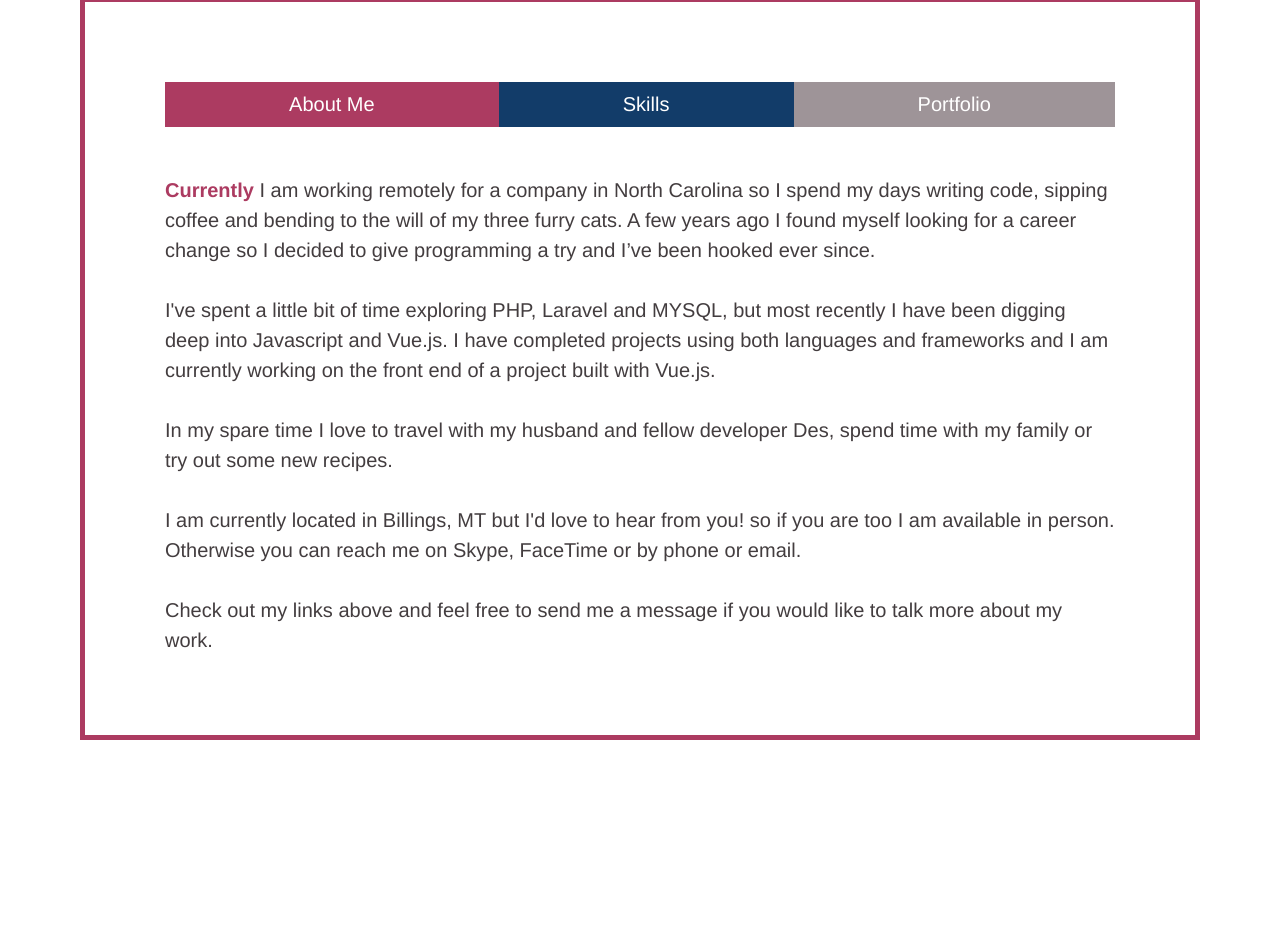
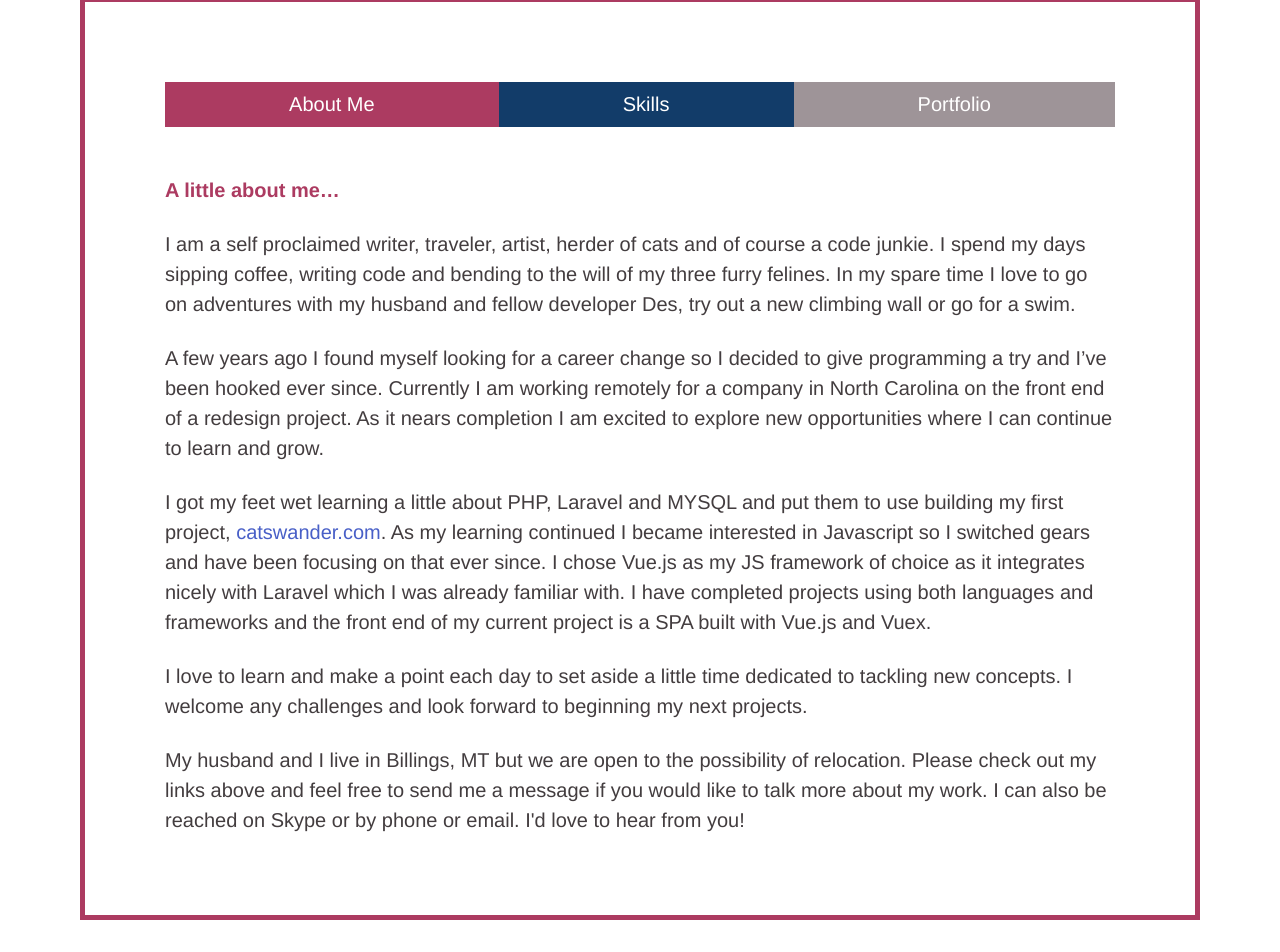
Before and after one commit to mandyrush/AmandaRush, a Vue app: page / in a window 1280 px wide. Shown: the part 403-1355 px from the top of the page. Before the commit the page ends 1223 px from the top, so only its background shows below. Built offline with nearby package versions, Linux system fonts and the light colour scheme.

Commit message:
Add about me page content

```diff
--- a/src/views/AboutMe.vue
+++ b/src/views/AboutMe.vue
@@ -1,30 +1,40 @@
 <template>
     <div class="description">
         <p>
-            <strong class="text-highlight">Currently</strong> I am working remotely for a company in North Carolina so I spend my days writing
-            code, sipping coffee and bending to the will of my three furry cats. A few years ago I found
-            myself looking for a career change so I decided to give programming a try and I’ve been
-            hooked ever since.
-        </p><br>
+            <strong class="text-highlight">A little about me…</strong>
+        </p>
 
         <p>
-            I've spent a little bit of time exploring PHP, Laravel and MYSQL, but most recently I have
-            been digging deep into Javascript and Vue.js. I have completed projects using both languages
-            and frameworks and I am currently working on the front end of a project built with Vue.js.
-        </p><br>
+        I am a self proclaimed writer, traveler, artist, herder of cats and of course a code junkie. I spend my days
+        sipping coffee, writing code and bending to the will of my three furry felines. In my spare time I love to go
+        on adventures with my husband and fellow developer Des, try out a new climbing wall or go for a swim.
+        </p>
 
         <p>
-            In my spare time I love to travel with my husband and fellow developer Des, spend time with
-            my family or try out some new recipes.
-        </p><br>
-
-        <p> I am currently located in Billings, MT but I'd love to hear from you! so if you are too I am available in person. Otherwise
-            you can reach me on Skype, FaceTime or by phone or email.
-        </p><br>
+        A few years ago I found myself looking for a career change so I decided to give programming a try and I’ve
+        been hooked ever since. Currently I am working remotely for a company in North Carolina on the front end of
+        a redesign project. As it nears completion I am excited to explore new opportunities where I can continue to
+        learn and grow.
+        </p>
 
         <p>
-            Check out my links above and feel free to send me a message if you would like to talk more
-            about my work.
+        I got my feet wet learning a little about PHP, Laravel and MYSQL and put them to use building my first project,
+        <a href="http://catswander.com/" target="_blank" class="project-title link">catswander.com</a>. As my learning
+        continued I became interested in Javascript so I switched gears and have been focusing on that ever since. I
+        chose Vue.js as my JS framework of choice as it integrates nicely with Laravel which I was already familiar
+        with. I have completed projects using both languages and frameworks and the front end of my current project is
+        a SPA built with Vue.js and Vuex.
+        </p>
+
+        <p>
+        I love to learn and make a point each day to set aside a little time dedicated to tackling new concepts. I
+        welcome any challenges and look forward to beginning my next projects.
+        </p>
+
+        <p>
+        My husband and I live in Billings, MT but we are open to the possibility of relocation. Please check out my
+        links above and feel free to send me a message if you would like to talk more about my work. I can also be
+        reached on Skype or by phone or email. I'd love to hear from you!
         </p>
     </div>
 </template>
@@ -32,5 +42,8 @@
 <style lang="scss" scoped>
     .description {
         overflow: scroll;
+        p:not(:last-child) {
+            margin-bottom: 1.5rem;
+        }
     }
 </style>
--- a/src/views/Portfolio.vue
+++ b/src/views/Portfolio.vue
@@ -43,7 +43,7 @@
                     I created this project for my mom. She is an amazing and talented seamstress in her spare time and I wanted
                     to give her a place to show off her work. It began as a Laravel project but as it progressed I refactored to
                     include Vue.js along with some Javascript. It was also built to be fully responsive and includes a contact
-                    form with validation and Bulma.io as the css framework.
+                    form with validation and Bulma as the css framework.
                 </p>
             </div>
         </div>
@@ -60,8 +60,8 @@
 
                 <p class="project-description">
                     Currently I am working remotely for Fragment Labs on a redesign of expresslabs.com. The frontend that I am creating is
-                    an SPA built with Laravel, Vue.js and Vuex that will integrate with a Laravel backend. It uses axios to call the backend API
-                    and Bulma.io as the css framework. It includes a registration form and an account dashboard for authorized users. As
+                    an SPA built with Laravel, Vue.js and Vuex that will integrate with a Laravel backend. It uses Axios to call the backend API
+                    and Bulma as the css framework. It includes a registration form and an account dashboard for authorized users. As
                     this is currently in production the site is not available to view yet but if you would like to see more let me know!
                 </p>
             </div>
```
